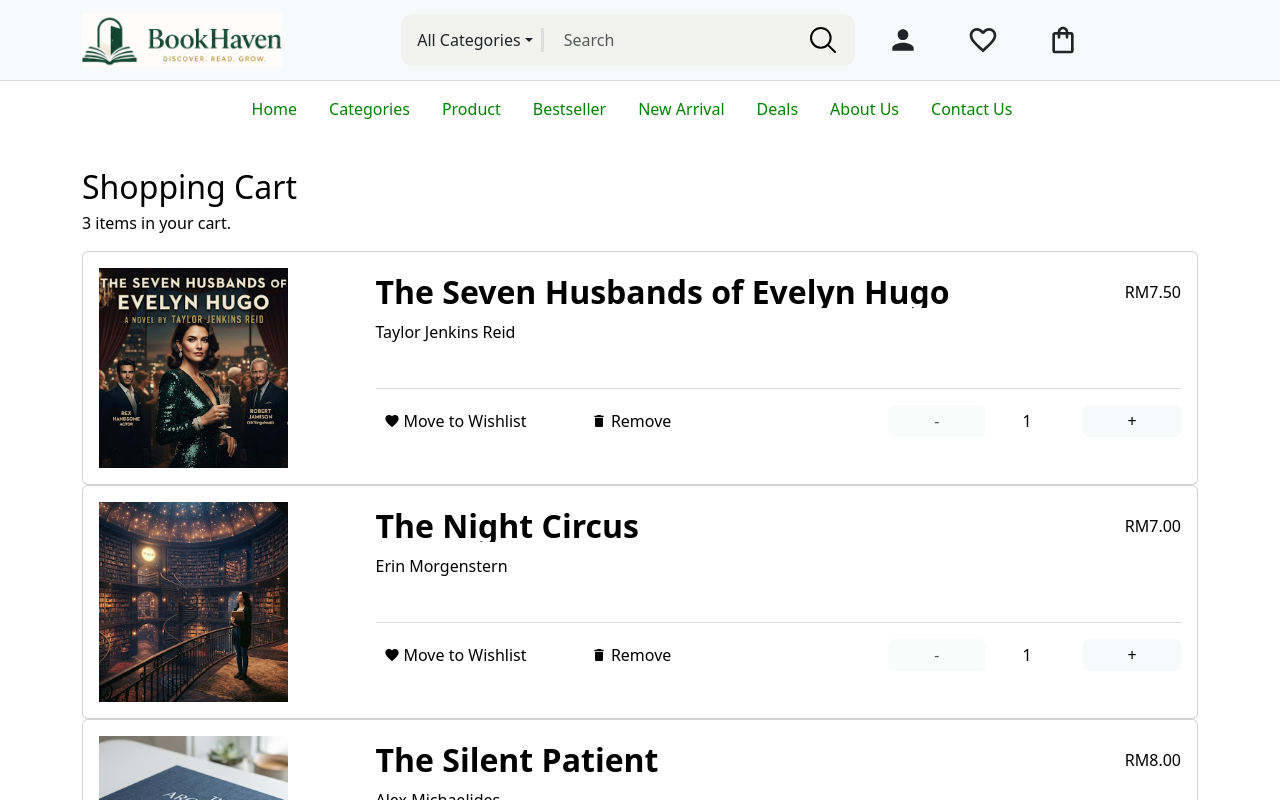
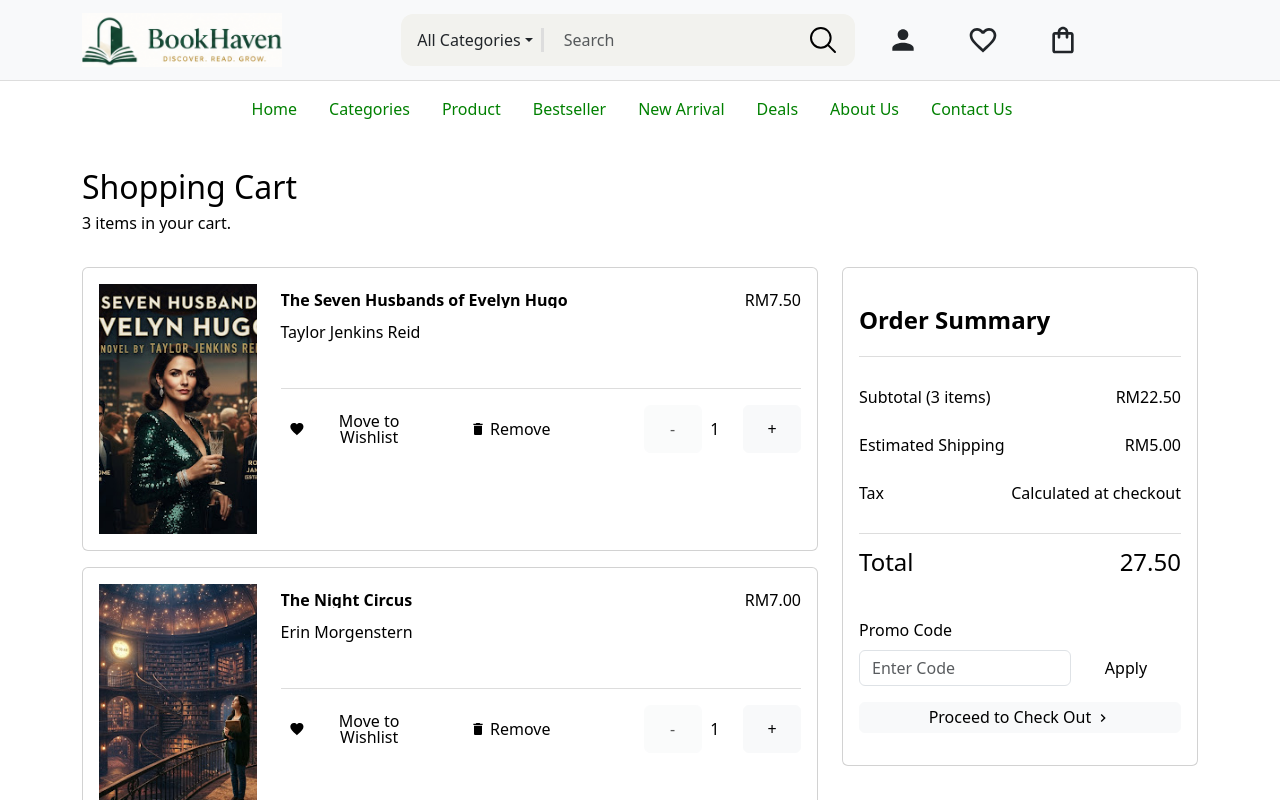
Before and after one commit to zhihaogoh/Book-Havan-bookstore, a React (Vite) app in the folder Bookstore-Front-End/latest/: page /shopping_cart in a window 1280 px wide. Shown: the top 800 px of the page. Built offline with nearby package versions, Linux system fonts and the light colour scheme.

Commit message:
Cart pages Done

```diff
--- a/Bookstore-Front-End/latest/src/assets/style/style.scss
+++ b/Bookstore-Front-End/latest/src/assets/style/style.scss
@@ -864,9 +864,10 @@
     margin: 1rem 0;
     .cart {
       padding: 1rem;
+      margin-top: 1rem;
       img {
-        width: 75%;
-        height: 200px;
+        width: 100%;
+        height: 250px;
         object-fit: cover;
       }
       .name_price {
@@ -876,7 +877,7 @@
         align-items: center;
         h3 {
           color: black;
-          font-size: 2rem;
+          font-size: 1rem;
           line-height: 1;
           font-weight: bold;
           padding-top: 0.5rem;
@@ -920,7 +921,7 @@
         }
 
         .btn-light {
-          width: 25%;
+          width: 100%;
           height: 100%;
           color: black;
           font-size: 1rem;
@@ -928,7 +929,7 @@
           font-weight: 300;
         }
         .number {
-          width: 25%;
+          width: 100%;
           height: 100%;
           text-align: center;
           font-size: 1rem;
@@ -939,4 +940,99 @@
       }
     }
   }
+  .summary_price {
+    .title {
+      padding: 1rem 0;
+      border-bottom: 1px solid #ddd;
+      h3 {
+        color: black;
+        font-size: 1.5rem;
+        line-height: 1;
+        font-weight: bold;
+      }
+    }
+    .calculate_price {
+      padding: 1rem 0;
+      border-bottom: 1px solid #ddd;
+
+      .list_price {
+        display: flex;
+        flex-direction: row;
+        justify-content: space-between;
+        align-items: center;
+        padding: 1rem 0;
+        .detail {
+          color: black;
+          font-size: 1rem;
+          line-height: 1;
+          font-weight: 300;
+        }
+        .price {
+          color: black;
+          font-size: 1rem;
+          line-height: 1;
+          font-weight: 300;
+        }
+      }
+    }
+    .subtotal {
+      display: flex;
+      flex-direction: row;
+      justify-content: space-between;
+      padding: 1rem 0;
+      .detail {
+        color: black;
+        font-size: 1.5rem;
+        line-height: 1;
+        font-weight: 500;
+      }
+      .price {
+        color: black;
+        font-size: 1.5rem;
+        line-height: 1;
+        font-weight: 500;
+      }
+    }
+    .promo_code {
+      .title {
+        padding-bottom: 0.25rem;
+        border-bottom: 0;
+        h3 {
+          color: black;
+          font-size: 1rem;
+          line-height: 1;
+          font-weight: 400;
+        }
+      }
+      .promo_form {
+        display: flex;
+        flex-direction: row;
+        justify-content: space-between;
+        align-items: center;
+        .form-control {
+          color: black;
+          font-size: 1rem;
+          line-height: 1;
+        }
+        .btn-light {
+          border-radius: 0;
+          border: none;
+          width: 50%;
+          color: black;
+          font-size: 1rem;
+          line-height: 1;
+          background-color: #fff;
+        }
+      }
+    }
+    .check_out {
+        .btn-light {
+          width: 100%;
+          color: black;
+          font-size: 1rem;
+          line-height: 1;
+          font-weight: 300;
+        }
+      }
+  }
 }
--- a/Bookstore-Front-End/latest/src/components/shopping_cart/shopping_carts.jsx
+++ b/Bookstore-Front-End/latest/src/components/shopping_cart/shopping_carts.jsx
@@ -1,14 +1,36 @@
 import PropTypes from "prop-types";
 import { useState } from "react";
-import { Button, Card, Col, Row } from "react-bootstrap";
-import { MdDelete, MdFavorite } from "react-icons/md";
+import { Button, Card, Col, Form, Row } from "react-bootstrap";
+import { MdDelete, MdFavorite, MdKeyboardArrowRight } from "react-icons/md";
 
 export default function ShoppingCarts({ carts }) {
-  const [num, setNumber] = useState(1);
+  const [quantities, setQuantities] = useState({});
+  const shippingFee = 5;
+  const getQuantity = (id) => quantities[id] ?? 1;
+
+  const updateQuantity = (id, change) => {
+    setQuantities((currentQuantities) => ({
+      ...currentQuantities,
+      [id]: Math.max(1, (currentQuantities[id] ?? 1) + change),
+    }));
+  };
+
+  const totalItems = carts.reduce(
+    (total, item) => total + getQuantity(item.id),
+    0,
+  );
+
+  const subtotal = carts.reduce(
+    (total, item) => total + item.Price * getQuantity(item.id),
+    0,
+  );
+
+  const total = subtotal + shippingFee;
+
   return (
     <>
       <div className="shopping_cart">
-        {carts.length <= 1 ? (
+        {carts.length === 0 ? (
           <div className="title">
             <h3>not in your cart</h3>
           </div>
@@ -16,18 +38,18 @@ export default function ShoppingCarts({ carts }) {
           <>
             <div className="title">
               <h3>Shopping Cart</h3>
-              <span>{carts.length} items in your cart.</span>
+              <span>{totalItems} items in your cart.</span>
             </div>
             <div className="list_cart">
               <Row>
-                <Col>
+                <Col lg={8}>
                   {carts.map((item) => (
                     <Card className="cart" key={item.id}>
                       <Row>
-                        <Col sm={3} md={4} lg={3}>
+                        <Col md={4} lg={3}>
                           <img src={item.img} alt={item.img} />
                         </Col>
-                        <Col sm={3} md={8} lg={9}>
+                        <Col md={8} lg={9}>
                           <div className="name_price">
                             <h3>{item.BookName}</h3>
                             <h4>RM{item.Price.toFixed(2)}</h4>
@@ -37,33 +59,35 @@ export default function ShoppingCarts({ carts }) {
                           </div>
                           <div className="set_product">
                             <Row>
-                              <Col md={5} lg={3}>
+                              <Col xs={5} md={5} lg={4}>
                                 <Button className="buttom">
-                                  <MdFavorite  className="me-1" /> Move to Wishlist
+                                  <MdFavorite className="me-1" /> Move to
+                                  Wishlist
                                 </Button>
                               </Col>
-                              <Col md={3} lg={3}>
+                              <Col xs={3} md={3} lg={4}>
                                 <Button className="buttom">
-                                  <MdDelete className="me-1"/> Remove
+                                  <MdDelete className="me-1" /> Remove
                                 </Button>
                               </Col>
-                              <Col md={4} lg={6}>
-                                <div className="h-100 d-flex flex-row justify-content-end align-items-center">
+                              <Col xs={4} md={4} lg={4}>
+                                <div className="h-100 d-flex flex-row justify-content-between align-items-center">
                                   <Button
                                     className="btn-light"
-                                    onClick={() => setNumber(num - 1)}
-                                    disabled={num <= 1}
+                                    onClick={() => updateQuantity(item.id, -1)}
+                                    disabled={getQuantity(item.id) <= 1}
                                   >
                                     -
                                   </Button>
                                   <input
                                     type="number"
                                     className="number"
-                                    value={num}
+                                    value={getQuantity(item.id)}
+                                    readOnly
                                   />
                                   <Button
                                     className="btn-light"
-                                    onClick={() => setNumber(num + 1)}
+                                    onClick={() => updateQuantity(item.id, 1)}
                                   >
                                     +
                                   </Button>
@@ -75,6 +99,47 @@ export default function ShoppingCarts({ carts }) {
                       </Row>
                     </Card>
                   ))}
+                </Col>
+                <Col lg={4}>
+                  <Card className="mt-3 p-3 summary_price">
+                    <div className="title">
+                      <h3>Order Summary</h3>
+                    </div>
+                    <div className="calculate_price">
+                      <div className="list_price">
+                        <span className="detail">
+                          Subtotal ({totalItems} items)
+                        </span>
+                        <span className="price">RM{subtotal.toFixed(2)}</span>
+                      </div>
+                      <div className="list_price">
+                        <span className="detail">Estimated Shipping</span>
+                        <span className="price">
+                          RM{shippingFee.toFixed(2)}
+                        </span>
+                      </div>
+                      <div className="list_price">
+                        <span className="detail">Tax</span>
+                        <span className="price">Calculated at checkout</span>
+                      </div>
+                    </div>
+                    <div className="subtotal">
+                      <h3 className="detail">Total</h3>
+                      <h3 className="price">{total.toFixed(2)}</h3>
+                    </div>
+                    <div className="promo_code">
+                      <div className="title">
+                        <h3>Promo Code</h3>
+                      </div>
+                      <Form className="promo_form">
+                        <Form.Control type="text" placeholder="Enter Code" />
+                        <Button className="btn-light">Apply</Button>
+                      </Form>
+                    </div>
+                    <div className="check_out py-3">
+                      <Button className="btn-light">Proceed to Check Out <MdKeyboardArrowRight /></Button>
+                    </div>
+                  </Card>
                 </Col>
               </Row>
             </div>
```
